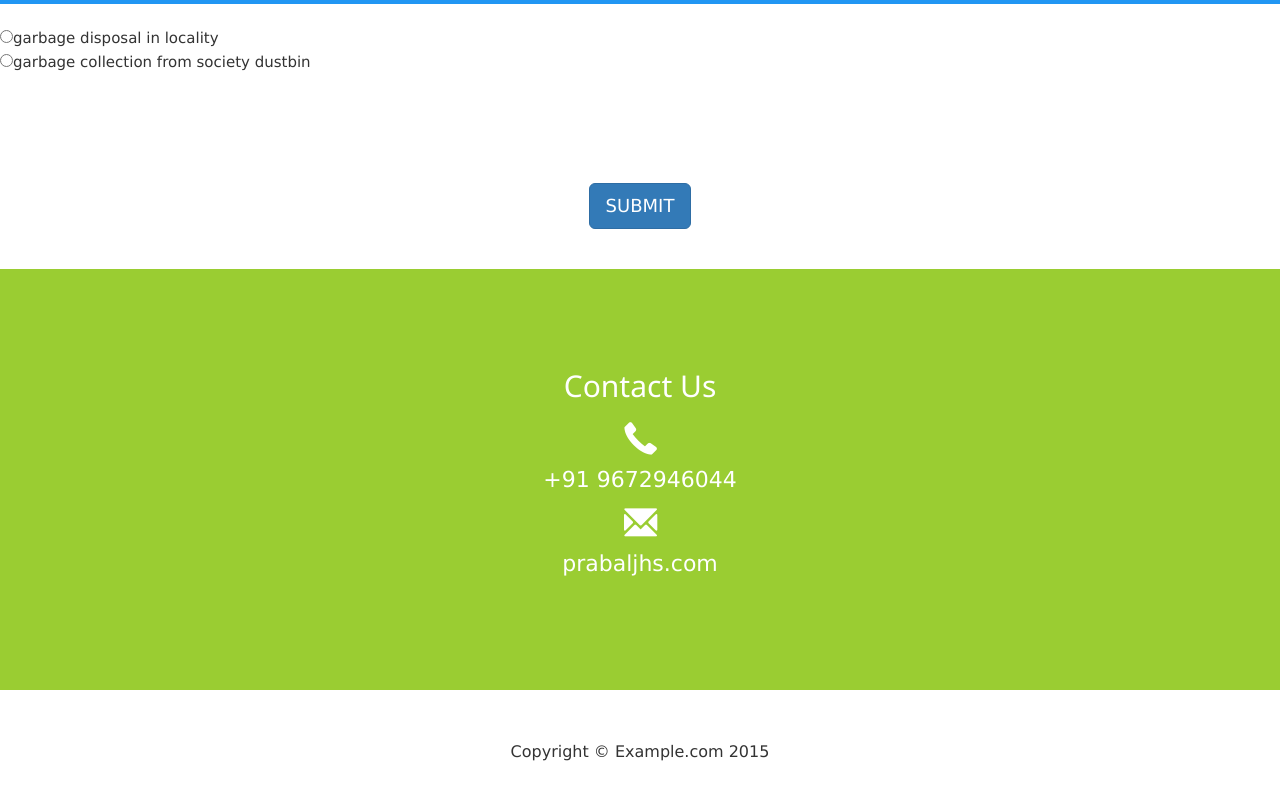
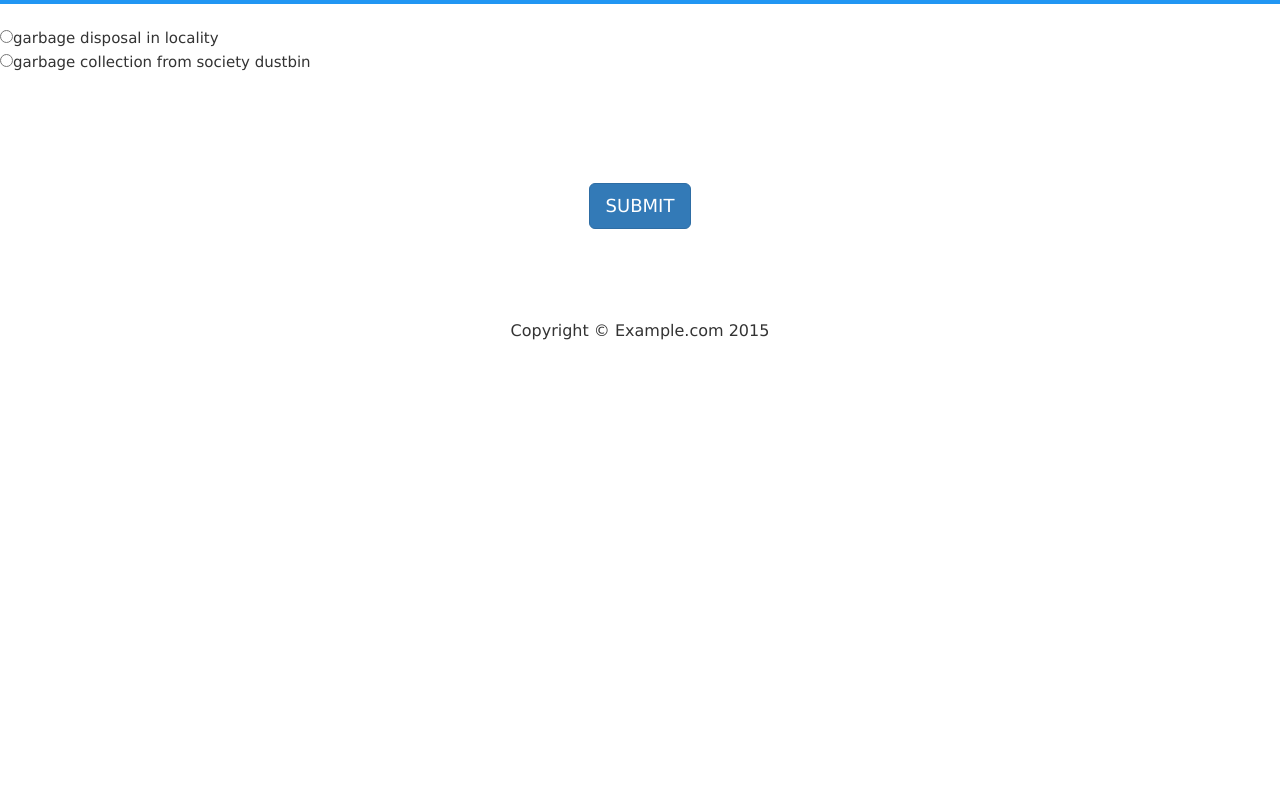
Before and after one commit to Krishnahirve19166/Krishnahirve19166.github.io, a plain HTML site: page index.html in a window 1280 px wide. Shown: the part 1354-2154 px from the top of the page. After the commit the page ends 1747 px from the top, so only its background shows below. Drawn offline with nearby package versions, Linux system fonts and the light colour scheme.

Commit message:
Update index.html

```diff
--- a/index.html
+++ b/index.html
@@ -314,19 +314,6 @@ Although you can use them, for a more unique website, replace these images with
 
     	<!-- Contact Us -->
 
-        <div class="contact">
-
-        	<div class="container">
-
-				<h2 class="section-heading">Contact Us</h2>
-
-				<p><span class="glyphicon glyphicon-earphone"></span><br> +91 9672946044</p>
-
-				<p><span class="glyphicon glyphicon-envelope"></span><br> prabaljhs.com</p>
-
-        	</div>
-
-        </div>
 
 
 
```
